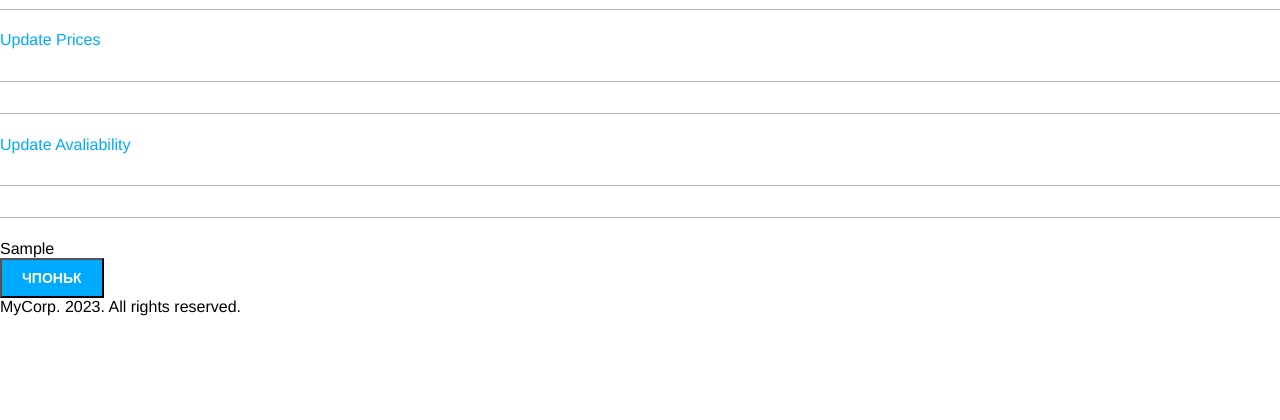
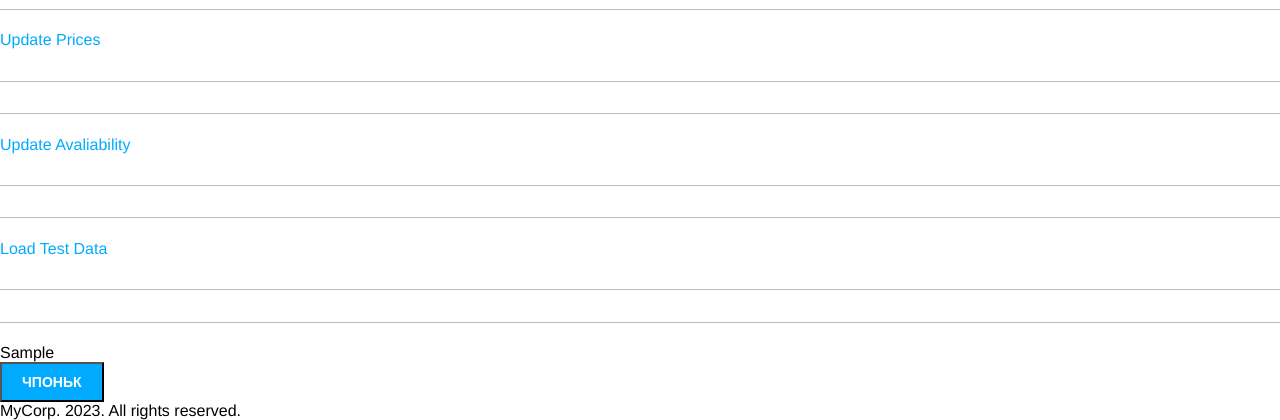
Before and after one commit to coldtema/project_x, a Django app: template apps/wb_checker/templates/index.html in a window 1280 px wide. Shown: the part 463-883 px from the top of the page. Before the commit the page ends 779 px from the top, so only its background shows below. Run offline with Django 3.2, Linux system fonts and the light colour scheme; the template is opened without the code that fills it: most values are stand-ins (such as "Sample title", 1, 10 or a date in 2020).

Commit message:
added link for loading test data

```diff
--- a/apps/wb_checker/templates/index.html
+++ b/apps/wb_checker/templates/index.html
@@ -25,6 +25,9 @@
 <a href="/wb_checker/update_avaliability">Update Avaliability</a>
 <h1></h1>
 <h1></h1>
+<a href="/wb_checker/load_test_data">Load Test Data</a>
+<h1></h1>
+<h1></h1>
 <form method="POST">
     {%csrf_token%}
     <table>
```
